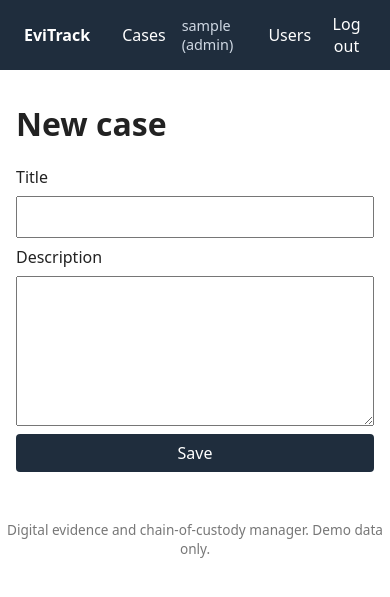
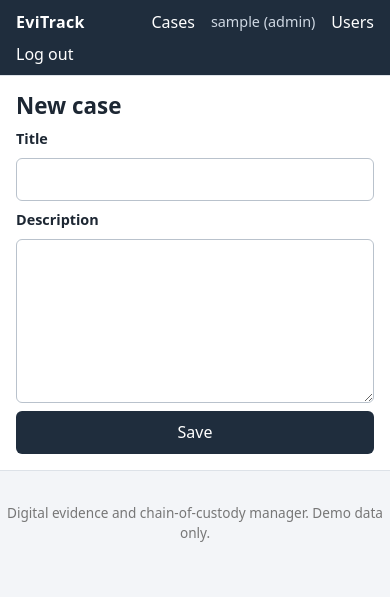
Before and after one commit to Sam-Kariuki/evitrack, a Flask app: page /cases/new in a window 390 px wide. Shown: the top 597 px of the page. Run offline with Flask 3, Linux system fonts and the light colour scheme; the visitor is signed in with stand-in values (Sample User, id 1); data comes from the database, SQL or seed files in the repository; parts of the project's set-up code (start-up, migrations or seed data) failed here and were passed over.

Commit message:
feat: UI polish with status banners, styled messages, responsive layout and report summary

```diff
--- a/app/static/style.css
+++ b/app/static/style.css
@@ -1,14 +1,56 @@
-body { font-family: system-ui, sans-serif; margin: 0; color: #222; }
+:root {
+  --ink: #1d2733;
+  --muted: #5b6673;
+  --page: #f3f5f8;
+  --panel: #ffffff;
+  --line: #dde2e8;
+  --brand: #1f2d3d;
+  --brand-hover: #31465f;
+  --link: #1d4ed8;
+  --ok-bg: #e6f4ea;   --ok-ink: #14532d;   --ok-line: #1a7f37;
+  --bad-bg: #fdecea;  --bad-ink: #7a1f17;  --bad-line: #b42318;
+  --info-bg: #eaf2ff; --info-ink: #1e3a8a; --info-line: #2563eb;
+}
 
+* { box-sizing: border-box; }
+
+body {
+  margin: 0;
+  font-family: system-ui, -apple-system, "Segoe UI", Roboto, sans-serif;
+  color: var(--ink);
+  background: var(--page);
+  line-height: 1.5;
+}
+
+a { color: var(--link); }
+:focus-visible { outline: 3px solid #2563eb; outline-offset: 2px; }
+
+.skip-link {
+  position: absolute;
+  left: -999px;
+  top: 0;
+  z-index: 20;
+  background: #fff;
+  padding: 0.5rem 1rem;
+}
+.skip-link:focus { left: 0; }
+
+/* ---- navigation ---- */
 nav {
+  position: sticky;
+  top: 0;
+  z-index: 10;
   display: flex;
+  flex-wrap: wrap;
   align-items: center;
-  gap: 1rem;
-  background: #1f2d3d;
+  gap: 0.5rem 1rem;
+  background: var(--brand);
   padding: 0.8rem 1.5rem;
 }
 nav a { color: #fff; text-decoration: none; }
-nav .brand { font-weight: bold; }
+nav a:hover { text-decoration: underline; }
+nav :focus-visible { outline-color: #fff; }
+nav .brand { font-weight: bold; letter-spacing: 0.02em; }
 nav .spacer { flex: 1; }
 nav .who { color: #cfd8e3; font-size: 0.9rem; }
 nav form.inline { display: inline; margin: 0; }
@@ -20,54 +62,134 @@
   font: inherit;
   padding: 0;
 }
+button.linklike:hover { text-decoration: underline; }
 
-main { max-width: 900px; margin: 2rem auto; padding: 0 1rem; }
-.flash {
-  background: #fff4ce;
-  border: 1px solid #e0c36a;
-  padding: 0.6rem;
-  margin-bottom: 1rem;
+/* ---- page layout ---- */
+main {
+  max-width: 980px;
+  margin: 1.5rem auto;
+  padding: 1.5rem;
+  background: var(--panel);
+  border: 1px solid var(--line);
+  border-radius: 8px;
 }
-
-form.card { max-width: 380px; display: grid; gap: 0.5rem; }
-form.card input { padding: 0.5rem; }
-form.card button { padding: 0.6rem; cursor: pointer; }
-
-table { border-collapse: collapse; width: 100%; }
-th, td { border-bottom: 1px solid #ddd; padding: 0.5rem; text-align: left; }
+h1 { font-size: 1.7rem; margin: 0 0 0.5rem; line-height: 1.25; }
+h2 { font-size: 1.15rem; margin: 1.75rem 0 0.6rem; }
 
 footer {
   text-align: center;
   color: #777;
   font-size: 0.85rem;
-  margin: 3rem 0 1rem;
+  margin: 2rem 0 1.25rem;
 }
-.badge { display: inline-block; padding: 0.1rem 0.5rem; border-radius: 4px; font-size: 0.8rem; }
+
+/* ---- messages and status ---- */
+.flash {
+  padding: 0.65rem 0.85rem;
+  margin-bottom: 1rem;
+  border-radius: 6px;
+  border: 1px solid var(--info-line);
+  border-left-width: 4px;
+  background: var(--info-bg);
+  color: var(--info-ink);
+}
+.flash.success { background: var(--ok-bg); color: var(--ok-ink); border-color: var(--ok-line); }
+.flash.error { background: var(--bad-bg); color: var(--bad-ink); border-color: var(--bad-line); }
+
+.status {
+  padding: 0.6rem 0.85rem;
+  margin: 0.75rem 0;
+  border-radius: 6px;
+  border-left: 4px solid;
+}
+.status.ok { background: var(--ok-bg); color: var(--ok-ink); border-color: var(--ok-line); }
+.status.bad { background: var(--bad-bg); color: var(--bad-ink); border-color: var(--bad-line); }
+
+.badge { display: inline-block; padding: 0.1rem 0.55rem; border-radius: 999px; font-size: 0.8rem; font-weight: 600; }
 .badge.open { background: #d8f3dc; color: #1b4332; }
 .badge.closed { background: #e9ecef; color: #495057; }
-.actions { display: flex; gap: 0.75rem; align-items: center; margin: 1rem 0; }
-.actions form { margin: 0; }
-a.button, button.button {
-  background: #1f2d3d; color: #fff; padding: 0.5rem 0.9rem; border: none;
-  border-radius: 4px; text-decoration: none; cursor: pointer; font: inherit;
-}
-form.stack { max-width: 560px; display: grid; gap: 0.5rem; }
-form.stack input, form.stack textarea { padding: 0.5rem; font: inherit; }
-.meta { color: #555; font-size: 0.9rem; }
-.desc { white-space: pre-wrap; }
-code.hash { font-size: 0.75rem; word-break: break-all; }
-.upload-note { color: #555; font-size: 0.9rem; }
+
 .result-pass { color: #1a7f37; font-weight: bold; }
 .result-fail { color: #b42318; font-weight: bold; }
-.report .hash { word-break: break-all; }
-.report table { width: 100%; }
-.report th, .report td { overflow-wrap: anywhere; vertical-align: top; }
 
+/* ---- forms and buttons ---- */
+label { font-weight: 600; font-size: 0.9rem; }
+form.card, form.stack { display: grid; gap: 0.5rem; }
+form.card { max-width: 380px; }
+form.stack { max-width: 560px; }
+form.card input, form.stack input, form.stack textarea, form.stack select {
+  width: 100%;
+  padding: 0.55rem;
+  font: inherit;
+  border: 1px solid #b9c2cc;
+  border-radius: 6px;
+  background: #fff;
+}
+
+a.button, button.button, main button {
+  display: inline-block;
+  background: var(--brand);
+  color: #fff;
+  padding: 0.5rem 0.95rem;
+  border: none;
+  border-radius: 6px;
+  text-decoration: none;
+  cursor: pointer;
+  font: inherit;
+}
+a.button:hover, button.button:hover, main button:hover { background: var(--brand-hover); }
+form.card button, form.stack button { padding: 0.6rem; }
+
+.actions { display: flex; flex-wrap: wrap; gap: 0.6rem 0.75rem; align-items: center; margin: 1rem 0; }
+.actions form { margin: 0; }
+
+.meta { color: var(--muted); font-size: 0.9rem; }
+.desc { white-space: pre-wrap; }
+.upload-note { color: var(--muted); font-size: 0.9rem; }
+
+/* ---- tables and hashes ---- */
+table { border-collapse: collapse; width: 100%; font-size: 0.92rem; }
+th, td {
+  border-bottom: 1px solid var(--line);
+  padding: 0.55rem 0.6rem;
+  text-align: left;
+  vertical-align: top;
+  overflow-wrap: anywhere;
+}
+th {
+  background: #f0f3f7;
+  color: var(--muted);
+  font-size: 0.78rem;
+  text-transform: uppercase;
+  letter-spacing: 0.03em;
+}
+tbody tr:hover { background: #f8fafc; }
+tr.row-fail, tr.row-fail:hover { background: var(--bad-bg); }
+
+code { font-family: ui-monospace, Consolas, "Courier New", monospace; }
+code.hash {
+  font-size: 0.78rem;
+  word-break: break-all;
+  background: #f0f3f7;
+  padding: 0.1rem 0.3rem;
+  border-radius: 4px;
+}
+
+/* ---- small screens ---- */
+@media (max-width: 640px) {
+  nav { padding: 0.6rem 1rem; }
+  main { margin: 0; padding: 1rem; border-radius: 0; border-left: 0; border-right: 0; }
+  h1 { font-size: 1.4rem; }
+  table { font-size: 0.85rem; }
+}
+
+/* ---- printing (case report) ---- */
 @page { size: A4 landscape; margin: 10mm; }
-@media print { .report table { font-size: 8pt; } }
 
 @media print {
-  nav, footer, .flash, .no-print { display: none; }
+  nav, footer, .flash, .no-print, .skip-link { display: none; }
   body { background: #fff; }
+  main { max-width: none; margin: 0; padding: 0; border: 0; }
+  .report table { font-size: 8pt; }
   .report tr { page-break-inside: avoid; }
 }
--- a/app/templates/base.html
+++ b/app/templates/base.html
@@ -8,7 +8,8 @@
   <link rel="stylesheet" href="{{ url_for('static', filename='style.css') }}">
 </head>
 <body>
-    <nav>
+  <a class="skip-link" href="#content">Skip to content</a>
+  <nav aria-label="Main">
     <a href="{{ url_for('index') }}" class="brand">EviTrack</a>
     <span class="spacer"></span>
     {% if g.user %}
@@ -26,10 +27,17 @@
       <a href="{{ url_for('auth.register') }}">Register</a>
     {% endif %}
   </nav>
-  <main>
+  <main id="content">
     {% with messages = get_flashed_messages() %}
       {% for message in messages %}
-        <div class="flash">{{ message }}</div>
+        {% set ns = namespace(kind='info') %}
+        {% for word in ['passed', 'created', 'updated', 'uploaded', 'recorded', 'logged out'] %}
+          {% if word in message %}{% set ns.kind = 'success' %}{% endif %}
+        {% endfor %}
+        {% for word in ['failed', 'FAILED', 'Invalid', 'Too many', 'cannot', 'not allowed', 'blocked', 'taken', 'do not match', 'must be', 'Please choose', 'empty'] %}
+          {% if word in message %}{% set ns.kind = 'error' %}{% endif %}
+        {% endfor %}
+        <div class="flash {{ ns.kind }}"{% if ns.kind == 'error' %} role="alert"{% endif %}>{{ message }}</div>
       {% endfor %}
     {% endwith %}
     {% block content %}{% endblock %}
```
Also changed, not shown: app/templates/case_report.html (+9 -5 lines), app/templates/evidence_detail.html (+12 -12 lines), tests/test_ui.py (added, +66 -0 lines).
